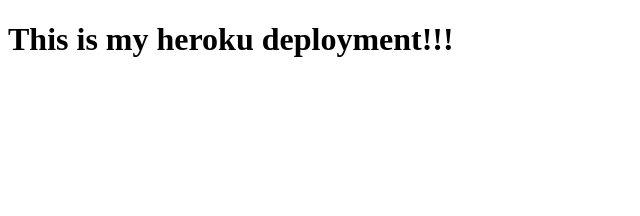
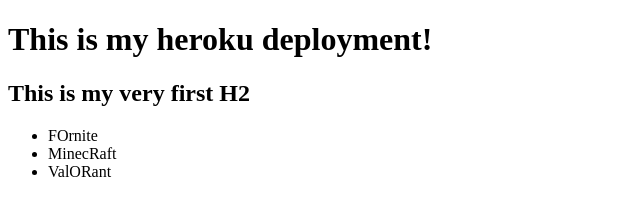
Before and after one commit to jamespeh8891/f24-first-heroku-demo, a website: page index.html in a window 1280 px wide. Shown: the whole page, without its empty margins (0-640 px from the left). Drawn offline with Linux system fonts and the light colour scheme.

Commit message:
second commit

```diff
--- a/index.html
+++ b/index.html
@@ -7,6 +7,12 @@
   <title>Heroku Test</title>
 </head>
 <body>
-  <h1>This is my heroku deployment!!!</h1>
+  <h1>This is my heroku deployment!</h1>
+  <h2>This is my very first H2</h2>
+  <ul>
+    <li>FOrnite</li>
+    <li>MinecRaft</li>
+    <li>ValORant</li>
+  </ul>
 </body>
 </html>
```
